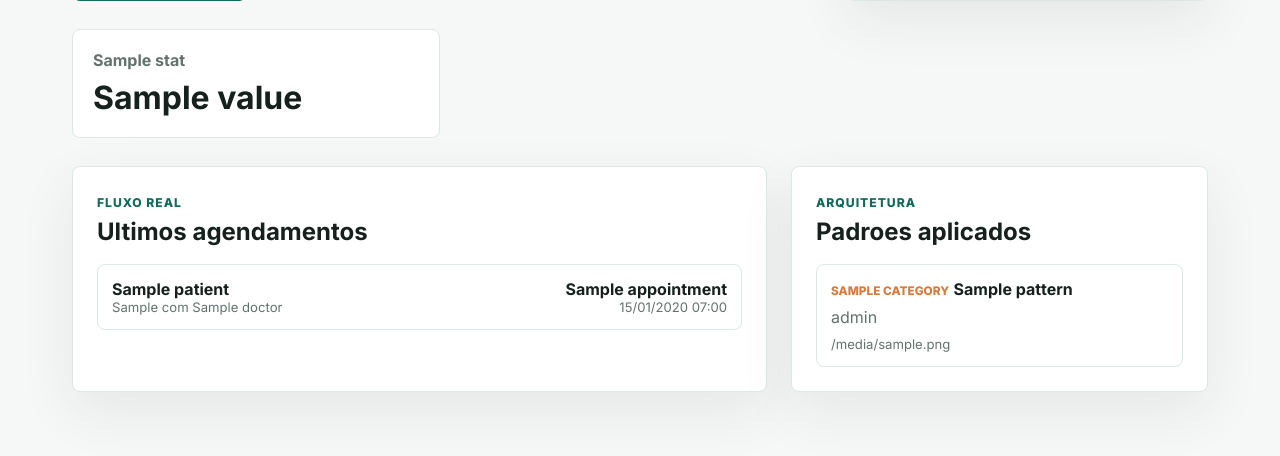
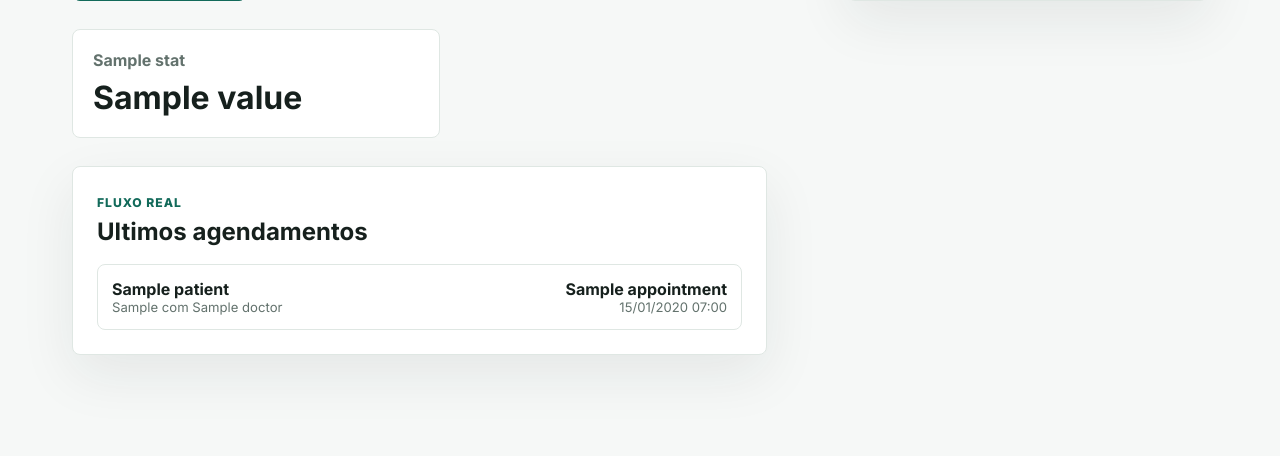
Before and after one commit to Chromick/VitaFlow, a Django app: template templates/scheduling/dashboard.html in a window 1280 px wide. Shown: the part 520-976 px from the top of the page. After the commit the page ends 881 px from the top, so only its background shows below. Run offline with Django 5.2, Linux system fonts and the light colour scheme; tables that the repository leaves empty hold one stand-in row (values such as "Sample post"); the template is opened without the code that fills it: values that come from a table or form of the project are taken from there, most other values are stand-ins (such as "Sample title", 1, 10 or a date in 2020).

```diff
--- a/templates/scheduling/dashboard.html
+++ b/templates/scheduling/dashboard.html
@@ -51,21 +51,6 @@
     </div>
   </div>
 
-  <aside class="panel">
-    <div class="section-heading">
-      <span class="eyebrow">Arquitetura</span>
-      <h2>Padroes aplicados</h2>
-    </div>
-    <div class="pattern-list">
-      {% for pattern in patterns %}
-        <article class="pattern-card">
-          <span>{{ pattern.category }}</span>
-          <strong>{{ pattern.name }}</strong>
-          <p>{{ pattern.role }}</p>
-          <small>{{ pattern.file_hint }}</small>
-        </article>
-      {% endfor %}
-    </div>
-  </aside>
+
 </section>
 {% endblock %}
--- a/vitaflow/settings.py
+++ b/vitaflow/settings.py
@@ -64,7 +64,7 @@ TIME_ZONE = "America/Sao_Paulo"
 USE_I18N = True
 USE_TZ = True
 
-STATIC_URL = "static/"
+STATIC_URL = "/static/"
 STATICFILES_DIRS = [BASE_DIR / "static"]
 STATIC_ROOT = BASE_DIR / "staticfiles"
 
```
